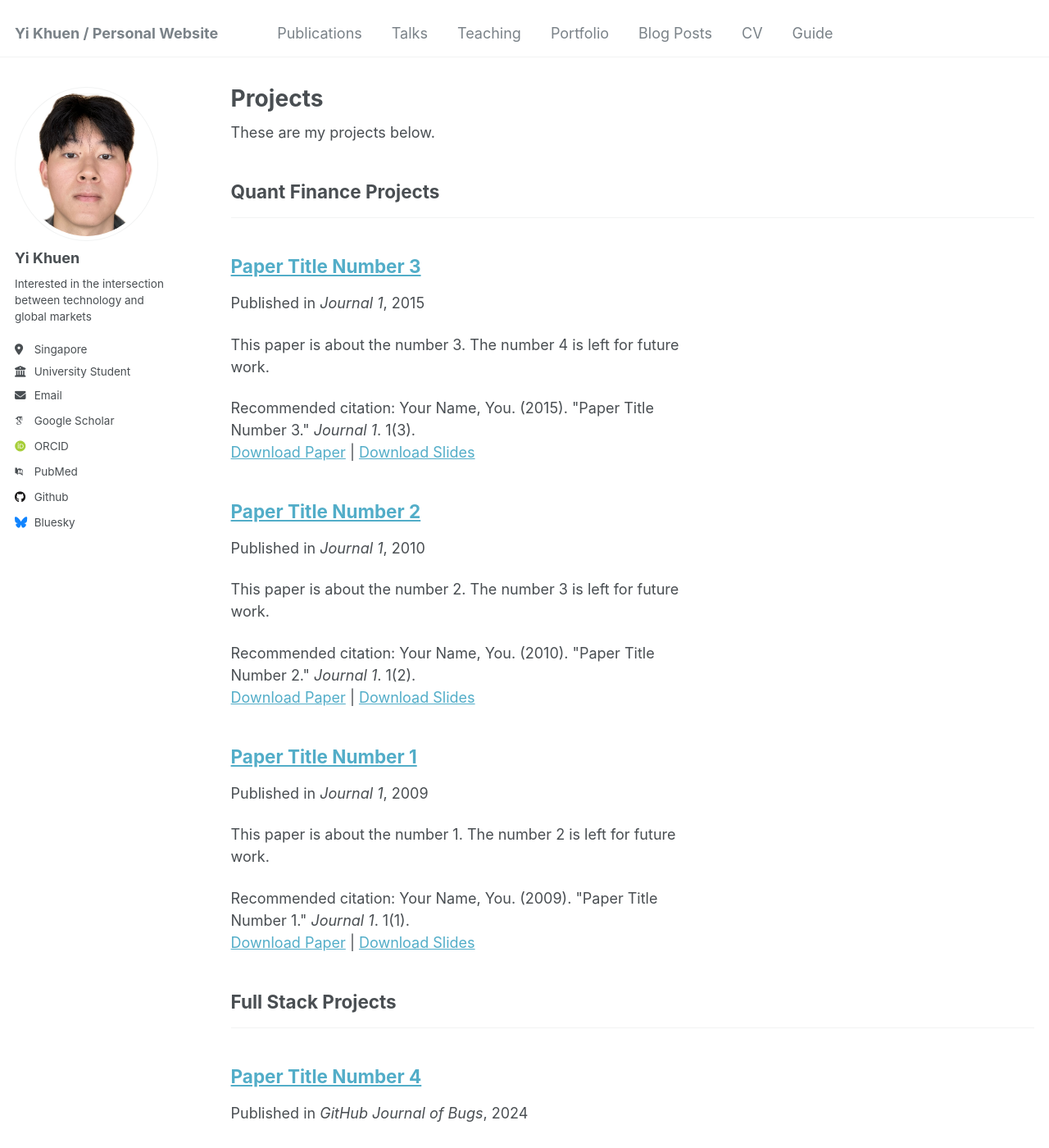
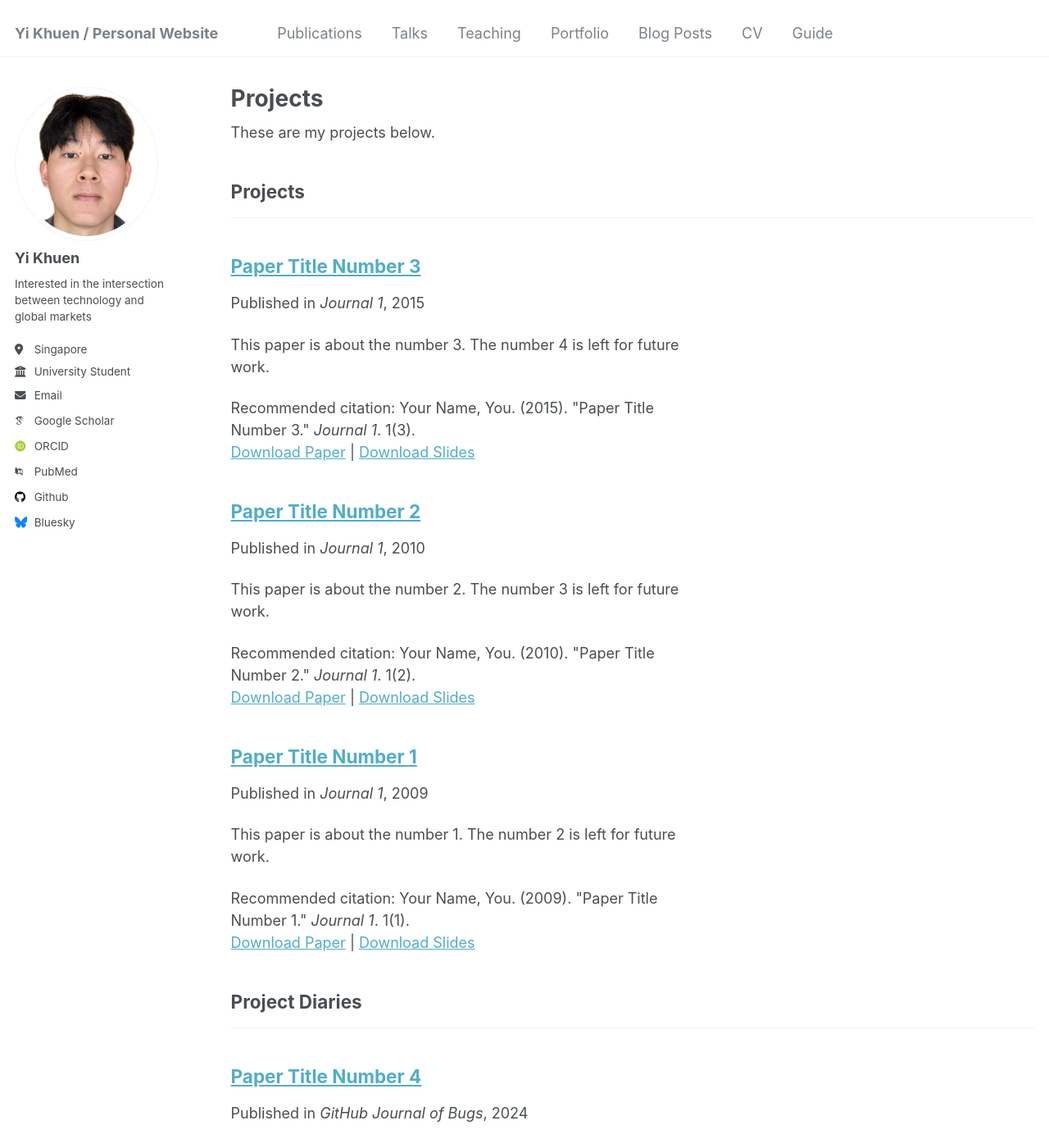
Before and after one commit to yikhuen/yikhuen.github.io, a Jekyll site: the page built from _pages/publications.html, in a window 1280 px wide and 1400 px high. Shown: the whole window at 82% size. Built offline with Jekyll 4.4.1, drawn with Linux system fonts in a browser that asks for light colours; some web fonts are replaced.

Commit message:
Changed projects section subheaders

```diff
--- a/_config.yml
+++ b/_config.yml
@@ -78,9 +78,9 @@
   books:
     title: 'ML Projects'
   manuscripts:
-    title: 'Quant Finance Projects'
+    title: 'Projects'
   conferences:
-    title: 'Full Stack Projects'
+    title: 'Project Diaries'
 
 # Site Settings
 teaser                   :  # filename of teaser fallback teaser image placed in /images/, .e.g. "500x300.png"
```
